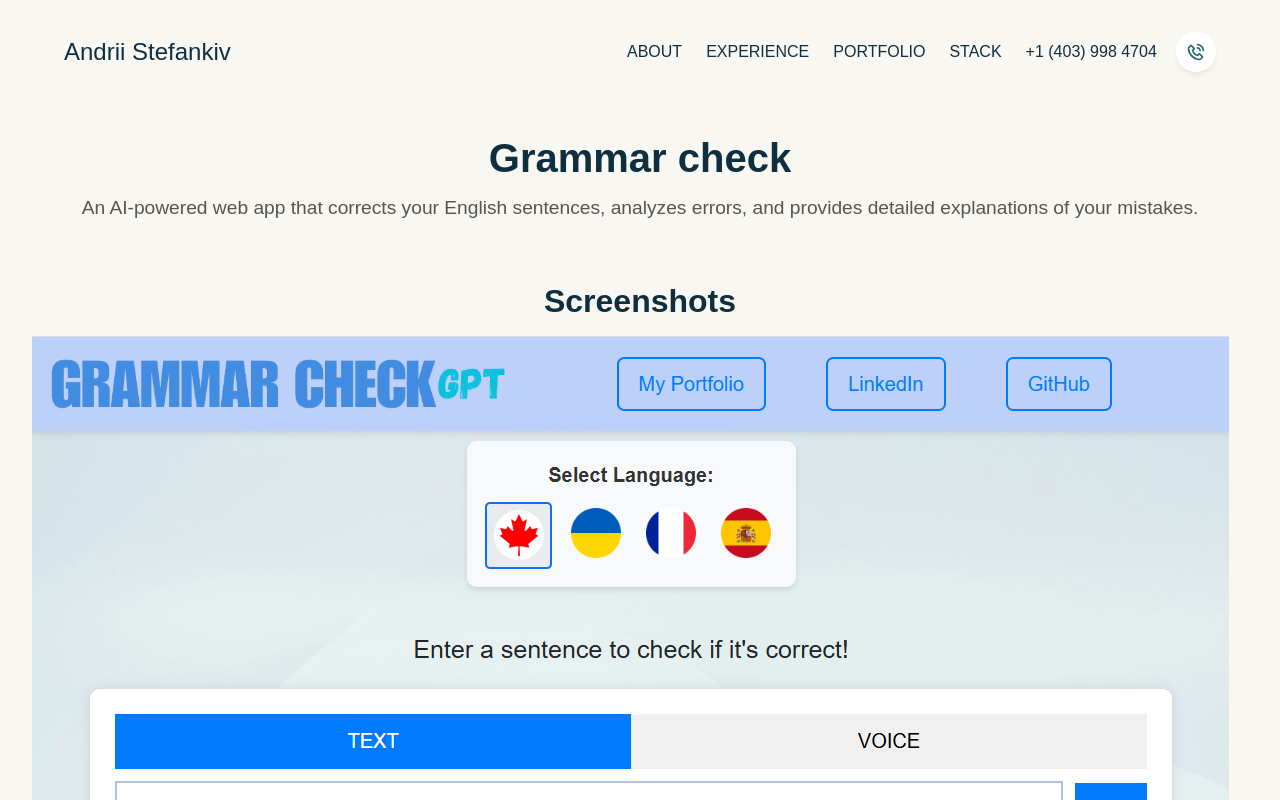
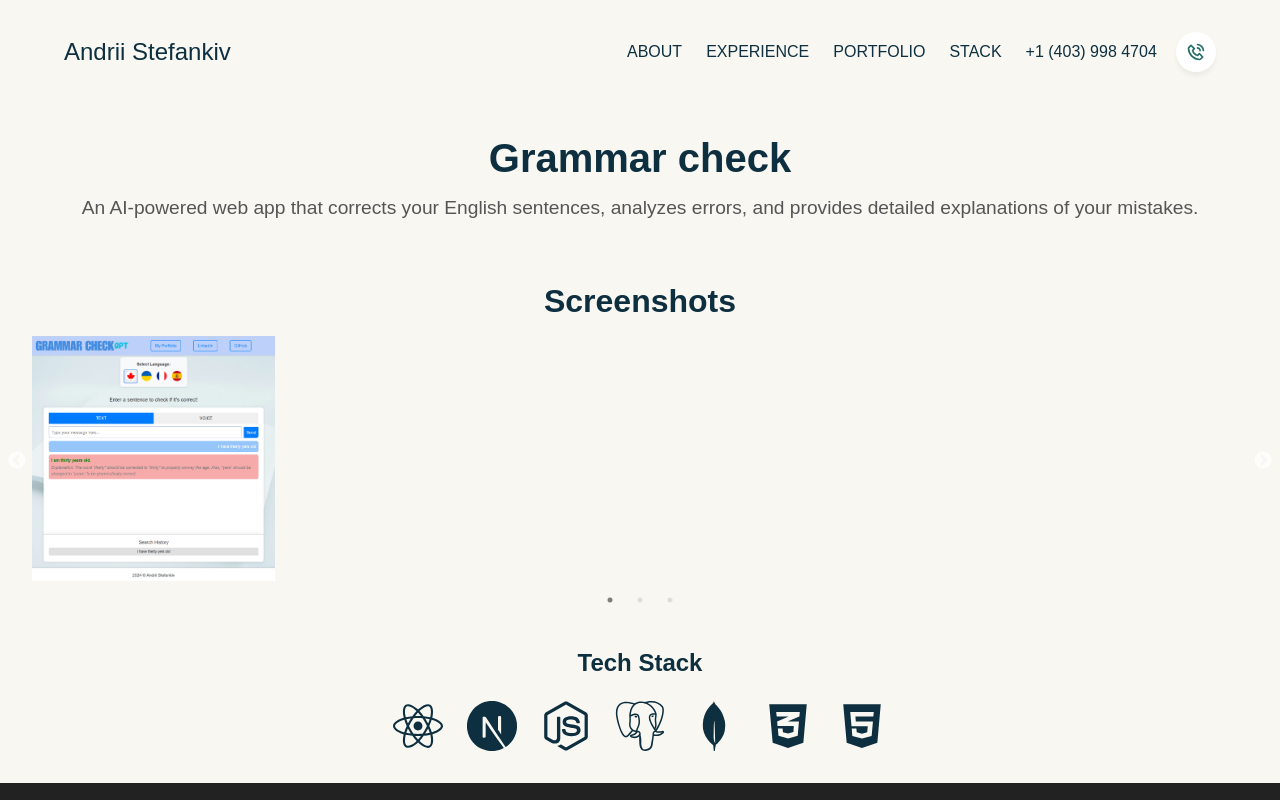
Before and after one commit to AStefankiv/my_portfolio, a React (Vite) app: page /grammar-check in a window 1280 px wide. Shown: the top 800 px of the page. Built offline with nearby package versions, Linux system fonts and the light colour scheme; a web font is replaced by a local one.

Commit message:
Edit grammar check page

```diff
--- a/src/pages/GrammarCheckPage/SimpleSlider.scss
+++ b/src/pages/GrammarCheckPage/SimpleSlider.scss
@@ -11,3 +11,8 @@
     color: #555;
   }
 }
+
+.slider-container img {
+  width: 20%;
+  height: auto;
+}
```
